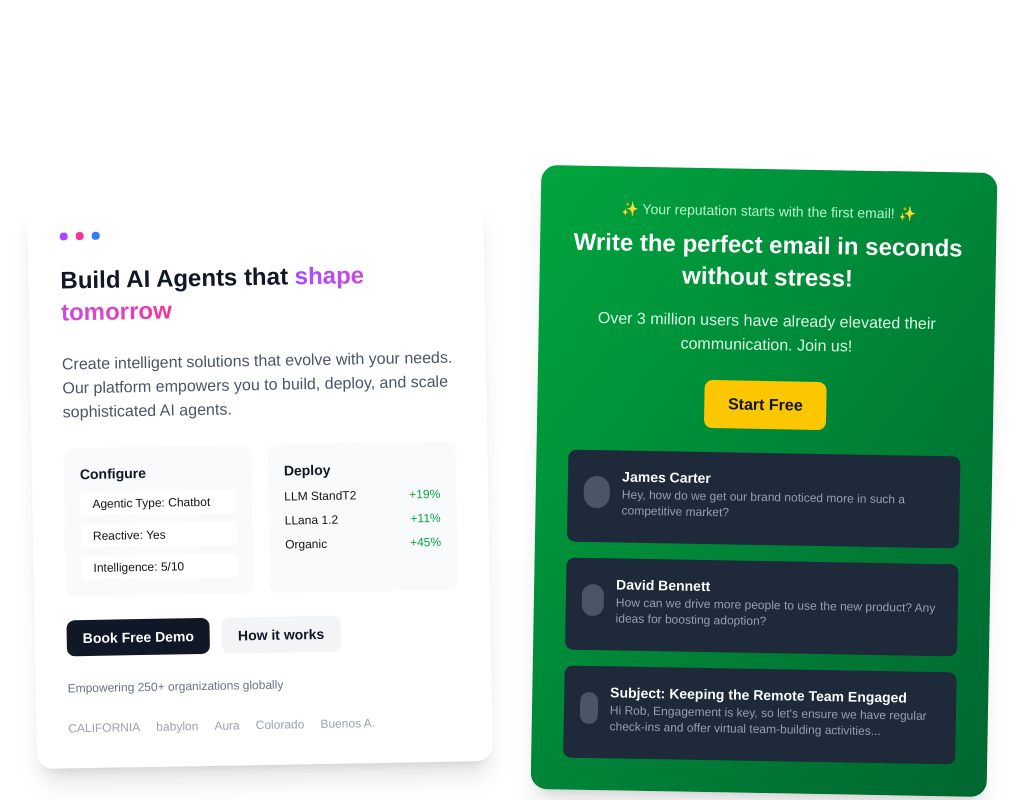
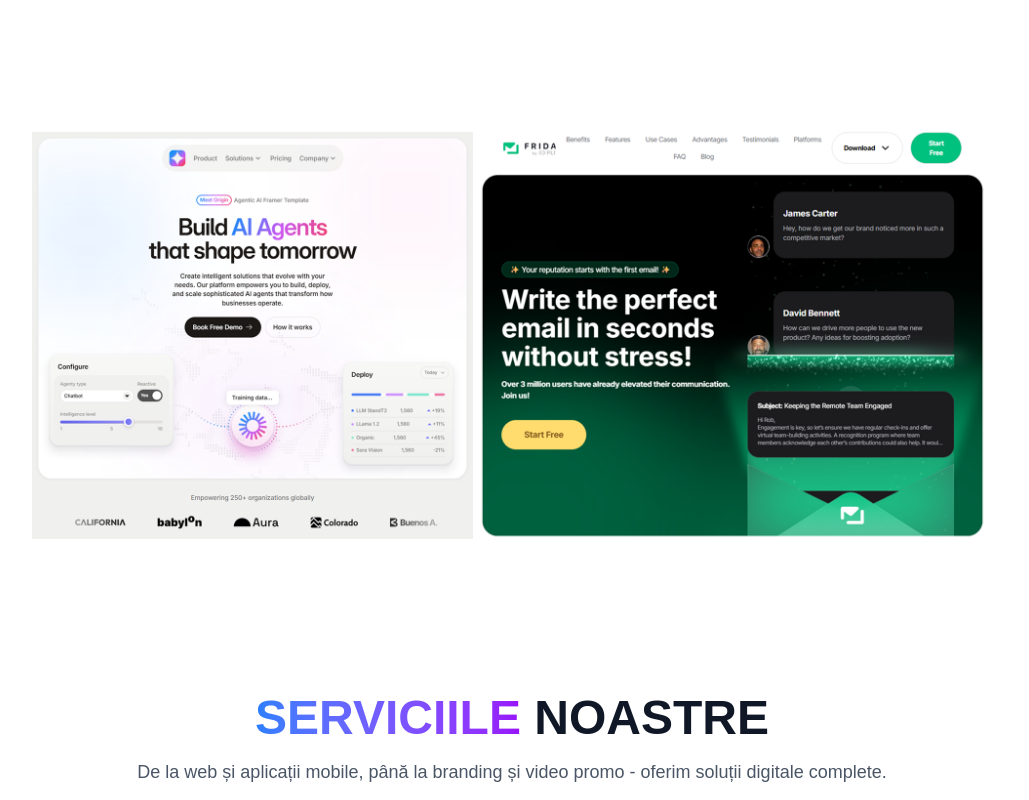
Before and after one commit to cmaxdev/tagbyte-fe, a Next.js app: page / in a window 1280 px wide. Shown: the part 520-1320 px from the top of the page, without its empty margins (128-1157 px from the left). Built offline with nearby package versions, Linux system fonts and the light colour scheme.

Commit message:
showcase section

```diff
--- a/src/components/dashboard/ShowcaseSection.tsx
+++ b/src/components/dashboard/ShowcaseSection.tsx
@@ -1,126 +1,32 @@
 import React from 'react';
+import Image from 'next/image';
 
 export default function ShowcaseSection() {
   return (
-    <section className="py-16 lg:py-24">
-      <div className="grid lg:grid-cols-2 gap-12 items-center">
-        {/* Left Mockup - AI Agent Builder */}
-        <div className="bg-white rounded-2xl shadow-xl p-8 transform -rotate-1 hover:rotate-0 transition-transform duration-300">
-          <div className="space-y-6">
-            <div className="flex items-center gap-2">
-              <div className="w-2 h-2 bg-purple-500 rounded-full"></div>
-              <div className="w-2 h-2 bg-pink-500 rounded-full"></div>
-              <div className="w-2 h-2 bg-blue-500 rounded-full"></div>
-            </div>
-
-            <h3 className="text-2xl font-bold text-gray-900">
-              Build AI Agents that <span className="bg-gradient-to-r from-purple-500 to-pink-500 bg-clip-text text-transparent">shape tomorrow</span>
-            </h3>
-
-            <p className="text-gray-600">
-              Create intelligent solutions that evolve with your needs. Our platform empowers you to build, deploy, and scale sophisticated AI agents.
-            </p>
-
-            <div className="grid grid-cols-2 gap-4">
-              <div className="bg-gray-50 rounded-lg p-4">
-                <div className="text-sm font-semibold text-gray-900 mb-2">Configure</div>
-                <div className="space-y-2">
-                  <div className="bg-white rounded px-3 py-1 text-xs">Agentic Type: Chatbot</div>
-                  <div className="bg-white rounded px-3 py-1 text-xs">Reactive: Yes</div>
-                  <div className="bg-white rounded px-3 py-1 text-xs">Intelligence: 5/10</div>
-                </div>
-              </div>
-
-              <div className="bg-gray-50 rounded-lg p-4">
-                <div className="text-sm font-semibold text-gray-900 mb-2">Deploy</div>
-                <div className="space-y-2">
-                  <div className="flex items-center justify-between text-xs">
-                    <span>LLM StandT2</span>
-                    <span className="text-green-600">+19%</span>
-                  </div>
-                  <div className="flex items-center justify-between text-xs">
-                    <span>LLana 1.2</span>
-                    <span className="text-green-600">+11%</span>
-                  </div>
-                  <div className="flex items-center justify-between text-xs">
-                    <span>Organic</span>
-                    <span className="text-green-600">+45%</span>
-                  </div>
-                </div>
-              </div>
-            </div>
-
-            <div className="flex gap-3">
-              <button className="bg-gray-900 text-white px-4 py-2 rounded-lg text-sm font-semibold">
-                Book Free Demo
-              </button>
-              <button className="bg-gray-100 text-gray-900 px-4 py-2 rounded-lg text-sm font-semibold">
-                How it works
-              </button>
-            </div>
-
-            <div className="flex items-center gap-4 text-xs text-gray-500">
-              <span>Empowering 250+ organizations globally</span>
-            </div>
-
-            <div className="flex items-center gap-4 text-xs text-gray-400">
-              <span>CALIFORNIA</span>
-              <span>babylon</span>
-              <span>Aura</span>
-              <span>Colorado</span>
-              <span>Buenos A.</span>
-            </div>
-          </div>
+    <section className="py-8 lg:py-12">
+      <div className="flex items-center">
+        {/* Left Image */}
+        <div className="">
+          <Image
+            src="/images/showcase/1.png"
+            alt="Showcase Image 1"
+            width={452}
+            height={417}
+            className=""
+            priority
+          />
         </div>
 
-        {/* Right Mockup - Email Writing Assistant */}
-        <div className="bg-gradient-to-br from-green-600 to-green-800 rounded-2xl shadow-xl p-8 transform rotate-1 hover:rotate-0 transition-transform duration-300">
-          <div className="space-y-6">
-            <div className="text-center">
-              <div className="text-green-200 text-sm mb-2">✨ Your reputation starts with the first email! ✨</div>
-              <h3 className="text-2xl font-bold text-white mb-4">
-                Write the perfect email in seconds without stress!
-              </h3>
-              <p className="text-green-100 mb-6">
-                Over 3 million users have already elevated their communication. Join us!
-              </p>
-              <button className="bg-yellow-400 text-gray-900 px-6 py-3 rounded-lg font-bold">
-                Start Free
-              </button>
-            </div>
-
-            <div className="space-y-4">
-              <div className="bg-gray-800 rounded-lg p-4">
-                <div className="flex items-center gap-3 mb-2">
-                  <div className="w-8 h-8 bg-gray-600 rounded-full"></div>
-                  <div>
-                    <div className="text-white font-semibold text-sm">James Carter</div>
-                    <div className="text-gray-400 text-xs">Hey, how do we get our brand noticed more in such a competitive market?</div>
-                  </div>
-                </div>
-              </div>
-
-              <div className="bg-gray-800 rounded-lg p-4">
-                <div className="flex items-center gap-3 mb-2">
-                  <div className="w-8 h-8 bg-gray-600 rounded-full"></div>
-                  <div>
-                    <div className="text-white font-semibold text-sm">David Bennett</div>
-                    <div className="text-gray-400 text-xs">How can we drive more people to use the new product? Any ideas for boosting adoption?</div>
-                  </div>
-                </div>
-              </div>
-
-              <div className="bg-gray-800 rounded-lg p-4">
-                <div className="flex items-center gap-3 mb-2">
-                  <div className="w-8 h-8 bg-gray-600 rounded-full"></div>
-                  <div>
-                    <div className="text-white font-semibold text-sm">Subject: Keeping the Remote Team Engaged</div>
-                    <div className="text-gray-400 text-xs">Hi Rob, Engagement is key, so let's ensure we have regular check-ins and offer virtual team-building activities...</div>
-                  </div>
-                </div>
-              </div>
-            </div>
-          </div>
+        {/* Right Image */}
+        <div className="">
+          <Image
+            src="/images/showcase/2.png"
+            alt="Showcase Image 2"
+            width={532}
+            height={439}
+            className=""
+            priority
+          />
         </div>
       </div>
     </section>
```
Also changed, not shown: public/images/showcase/1.png (added), public/images/showcase/2.png (added).
